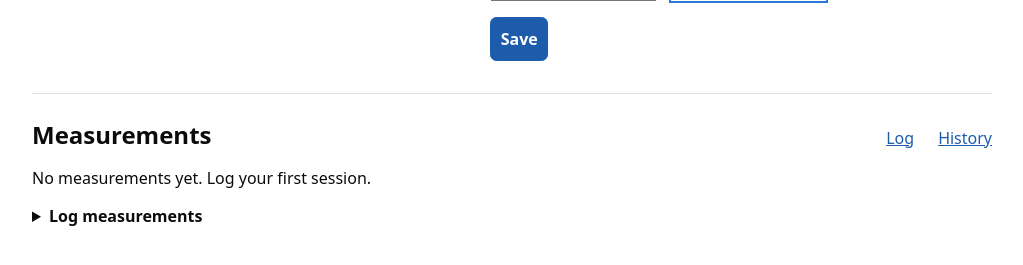
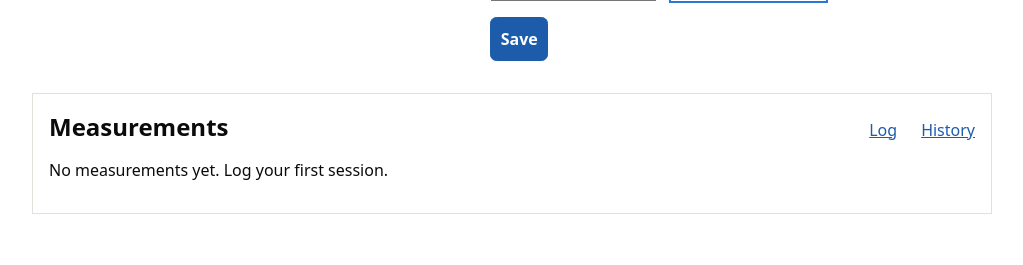
Before and after one commit to rxperez12/tdee-calculator, a FastAPI app: template src/tdee_calculator/templates/index.html in a window 1280 px wide. Shown: the part 296-561 px from the top of the page, without its empty margins (128-1151 px from the left). Run offline with FastAPI, Linux system fonts and the light colour scheme; the template is opened without the code that fills it, so the values that code supplies are empty; parts of the project's set-up code (start-up, migrations or seed data) failed here and were passed over.

Commit message:
fix: Refactor static file handling and improve measurement UI components

```diff
--- a/src/tdee_calculator/app.py
+++ b/src/tdee_calculator/app.py
@@ -12,7 +12,7 @@ from tdee_calculator.config import Config, load_config
 from tdee_calculator.db import make_engine, run_migrations
 from tdee_calculator.routes import history, measurements, settings, today
 from tdee_calculator.security import allowed_hosts, is_cross_origin
-from tdee_calculator.web import PACKAGE_DIR
+from tdee_calculator.web import STATIC_DIR
 
 
 def create_app(config: Config | None = None) -> FastAPI:
@@ -48,7 +48,7 @@ def create_app(config: Config | None = None) -> FastAPI:
     )
     application.mount(
         "/static",
-        StaticFiles(directory=PACKAGE_DIR / "static"),
+        StaticFiles(directory=STATIC_DIR),
         name="static",
     )
     application.include_router(today.router)
--- a/src/tdee_calculator/static/style.css
+++ b/src/tdee_calculator/static/style.css
@@ -133,8 +133,8 @@ nav {
 /* Measurements */
 .home-measurements {
   margin-top: 2rem;
-  padding-top: 1.5rem;
-  border-top: 1px solid var(--border);
+  padding: 1rem;
+  border: 1px solid var(--border);
 }
 
 .measurement-header,
@@ -149,7 +149,8 @@ nav {
   justify-content: space-between;
 }
 
-.measurement-header h2 {
+.measurement-header h2,
+.measurement-header h3 {
   margin: 0;
 }
 
@@ -176,19 +177,22 @@ nav {
   color: var(--text-muted);
 }
 
-.measurement-about {
+.measurement-about,
+.tile-about {
   margin: 0.75rem 0;
   font-size: 0.9rem;
   color: var(--text-muted);
 }
 
-.measurement-about summary {
+.measurement-about summary,
+.tile-about summary {
   cursor: pointer;
 }
 
-.circumference-log summary {
-  cursor: pointer;
-  font-weight: 600;
+.circumference-log {
+  margin-top: 1.5rem;
+  padding-top: 1.5rem;
+  border-top: 1px solid var(--border);
 }
 
 .measurement-date {
@@ -385,6 +389,10 @@ th, td {
   padding: 1rem 1.25rem;
   border: 1px solid var(--border);
   border-radius: 0.5rem;
+}
+
+.tile-about {
+  margin-top: 1.25rem;
 }
 
 .tile-value {
--- a/src/tdee_calculator/templates/_measurement_summary.html
+++ b/src/tdee_calculator/templates/_measurement_summary.html
@@ -45,9 +45,14 @@
   {% else %}
     <p>No measurements yet. Log your first session.</p>
   {% endif %}
-  <details class="circumference-log" {% if circumference_open %}open{% endif %}>
-    <summary>{{ 'Edit measurements' if measurement_form.values.get('loaded_version') else 'Log measurements' }}</summary>
+  {% if circumference_open %}
+  <div class="circumference-log" role="region" aria-labelledby="circumference-log-heading">
+    <div class="measurement-header">
+      <h3 id="circumference-log-heading">{{ 'Edit measurements' if measurement_form.values.get('loaded_version') else 'Log measurements' }}</h3>
+      <a href="/?date={{ measurement_form.home_date }}&amp;range={{ measurement_form.chart_range }}" aria-label="Close measurement form">Close</a>
+    </div>
     {% include "_measurement_form.html" %}
     <p class="help"><a href="/measurements#how-to-measure">How to measure</a></p>
-  </details>
+  </div>
+  {% endif %}
 </section>
--- a/src/tdee_calculator/templates/_stats.html
+++ b/src/tdee_calculator/templates/_stats.html
@@ -36,6 +36,12 @@
     {% endif %}
     {% if dashboard.formula_tdee is not none and estimate is not none and estimate.method != 'formula' %}
       <p class="tile-note muted">Formula: {{ dashboard.formula_tdee | energy_display(energy) }} {{ energy.value }}</p>
+    {% endif %}
+    {% if estimate is not none %}
+      <details class="tile-about">
+        <summary>About this estimate</summary>
+        <p class="help">Formula-based until {{ dashboard.weigh_ins_needed }} weigh-ins over {{ dashboard.span_needed }} days. Your logs then take over, fully by day {{ dashboard.full_logs_days }}.</p>
+      </details>
     {% endif %}
   </section>
 
--- a/src/tdee_calculator/templates/base.html
+++ b/src/tdee_calculator/templates/base.html
@@ -4,7 +4,7 @@
     <meta charset="utf-8">
     <meta name="viewport" content="width=device-width, initial-scale=1">
     <title>{% block title %}TDEE Tracker{% endblock %}</title>
-    <link rel="stylesheet" href="/static/style.css">
+    <link rel="stylesheet" href="{{ static_url('style.css') }}">
     {% block head %}{% endblock %}
   </head>
   <body>
--- a/src/tdee_calculator/templates/index.html
+++ b/src/tdee_calculator/templates/index.html
@@ -2,11 +2,11 @@
 {% block main_class %}wide{% endblock %}
 
 {% block head %}
-  <script src="/static/date-selector.js" defer></script>
+  <script src="{{ static_url('date-selector.js') }}" defer></script>
   {% if not chart.empty %}
-    <script src="/static/vendor/chart.umd.min.js" defer></script>
-    <script src="/static/vendor/chartjs-adapter-date-fns.bundle.min.js" defer></script>
-    <script src="/static/dashboard.js" defer></script>
+    <script src="{{ static_url('vendor/chart.umd.min.js') }}" defer></script>
+    <script src="{{ static_url('vendor/chartjs-adapter-date-fns.bundle.min.js') }}" defer></script>
+    <script src="{{ static_url('dashboard.js') }}" defer></script>
   {% endif %}
 {% endblock %}
 
--- a/src/tdee_calculator/web.py
+++ b/src/tdee_calculator/web.py
@@ -1,5 +1,6 @@
 """Shared web pieces: templates, filters, and request dependencies."""
 
+import hashlib
 from collections.abc import Iterator
 from datetime import date as Date
 from functools import partial
@@ -22,6 +23,13 @@ from tdee_calculator.units import (
 )
 
 PACKAGE_DIR = Path(__file__).parent
+STATIC_DIR = PACKAGE_DIR / "static"
+
+
+def static_url(path: str, static_dir: Path = STATIC_DIR) -> str:
+    """A /static URL versioned by content, so browsers refetch edited files."""
+    digest = hashlib.sha256((static_dir / path).read_bytes()).hexdigest()[:12]
+    return f"/static/{path}?v={digest}"
 
 
 def short_date(day: Date, today: Date) -> str:
@@ -68,6 +76,7 @@ templates.env.filters.update(
     change=change_phrase,
 )
 templates.env.tests["state"] = is_state
+templates.env.globals["static_url"] = static_url
 
 STALE_UNITS_NOTICE = (
     "Your units changed since this page loaded. Nothing was saved. "
```
Also changed, not shown: tests/test_app.py (+2 -2 lines), tests/test_dashboard_routes.py (+20 -0 lines), tests/test_home_measurement_routes.py (+42 -9 lines), tests/test_web.py (+20 -1 lines).
